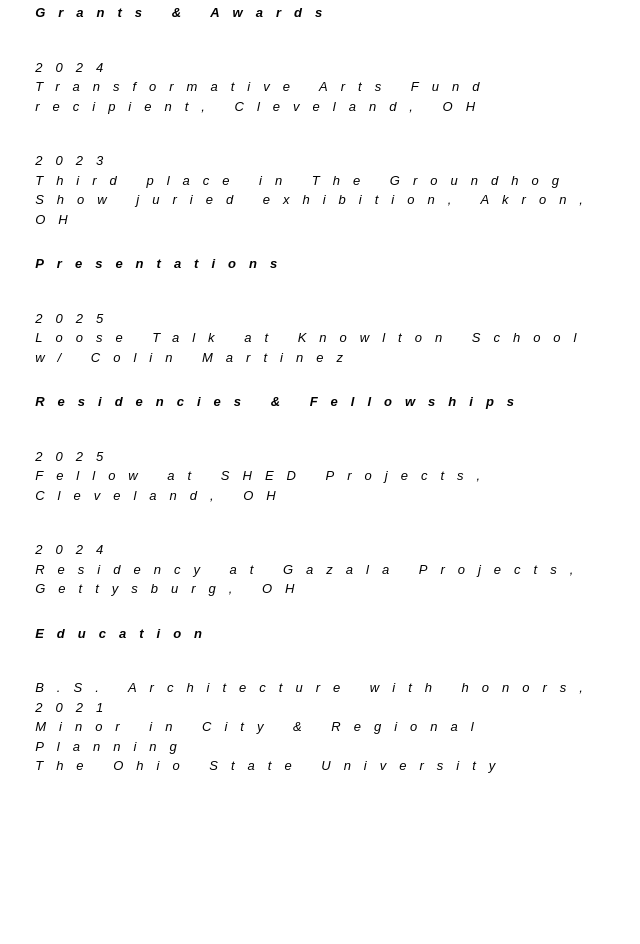
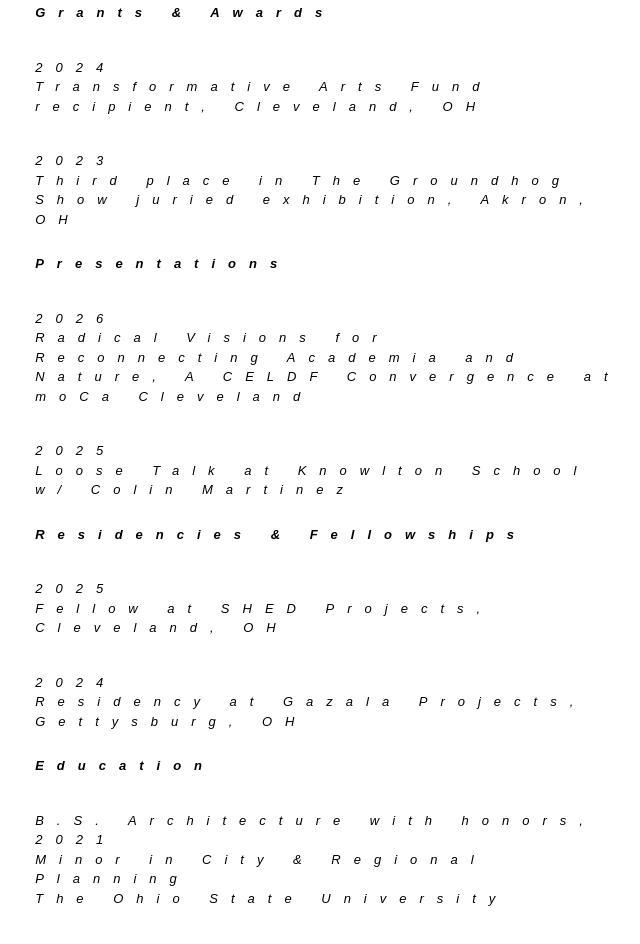
Before and after one commit to malenaonline/malena-site, a plain HTML site: page cv.html in a window 1280 px wide. Shown: the part 1479-2423 px from the top of the page, without its empty margins (144-784 px from the left). Before the commit the page ends 2319 px from the top, so only its background shows below. Drawn offline with nearby package versions, Linux system fonts and the light colour scheme; files that its build step writes are made by us from their sources.

Commit message:
Update cv.html

```diff
--- a/cv.html
+++ b/cv.html
@@ -231,6 +231,9 @@ a:active {
 		<h5>
 			<b>Presentations</b><br>
 			<div class="spacer"></div>
+			2026<br>
+			<a href="https://www.youtube.com/watch?v=jFa8mkd_y8Y"><em>Radical Visions for Reconnecting Academia and Nature</em>, A CELDF Convergence at moCa Cleveland</a><br>
+			<div class="spacer"></div>
 			2025<br>
 			<a href="https://knowlton.osu.edu/events/2025/10/loose-talk-malena-grigoli-and-colin-martinez">Loose Talk at Knowlton School w/ Colin Martinez</a><br>
 		</h5>
```
